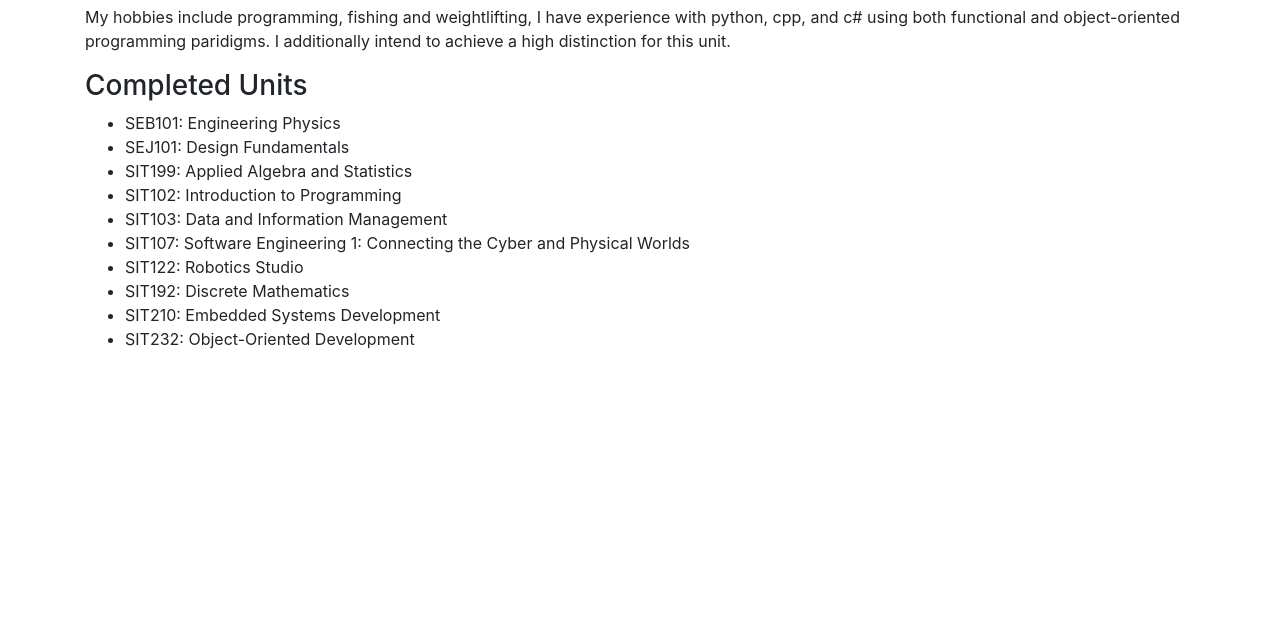
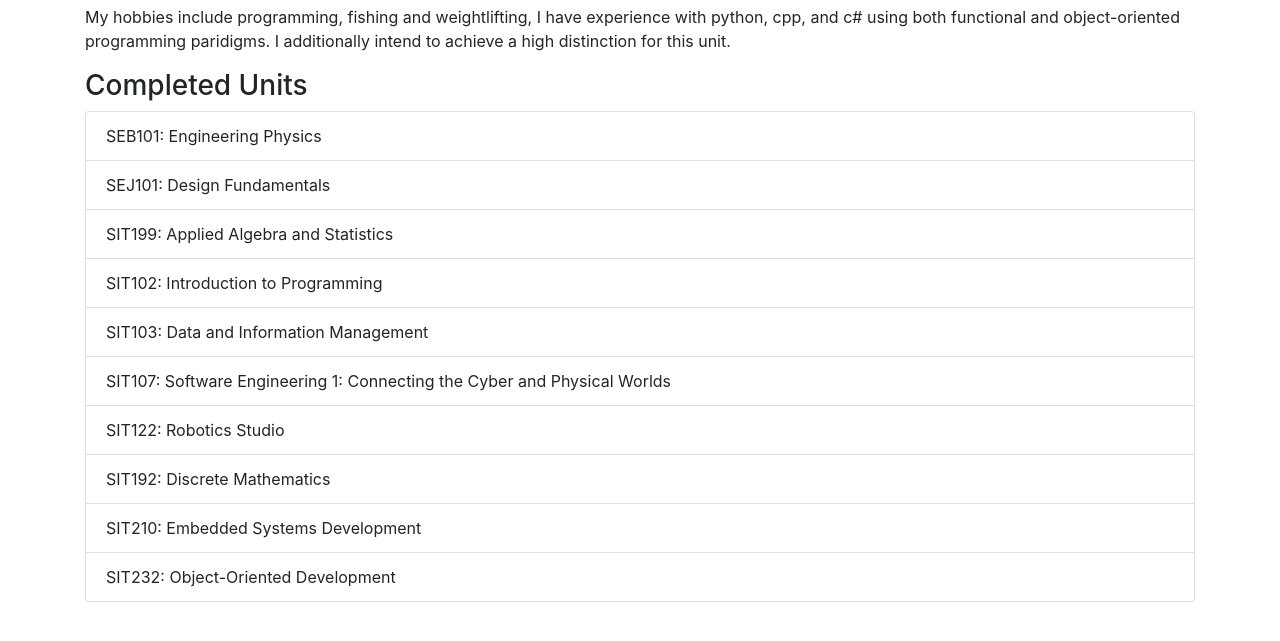
Before and after one commit to Delcari/TrackMe, a website: page web/public/about-me.html in a window 1280 px wide. Shown: the part 153-794 px from the top of the page. Drawn offline with nearby package versions, Linux system fonts and the light colour scheme.

Commit message:
FIX: Make compatible with bootstrap

```diff
--- a/web/public/about-me.html
+++ b/web/public/about-me.html
@@ -22,18 +22,19 @@
                 </p>
 
                 <h3>Completed Units</h3>
-                <ul>
-                    <li>SEB101: Engineering Physics</li>
-                    <li>SEJ101: Design Fundamentals</li>
-                    <li>SIT199: Applied Algebra and Statistics</li>
-                    <li>SIT102: Introduction to Programming</li>
-                    <li>SIT103: Data and Information Management</li>
-                    <li>SIT107: Software Engineering 1: Connecting the Cyber and Physical Worlds</li>
-                    <li>SIT122: Robotics Studio</li>
-                    <li>SIT192: Discrete Mathematics</li>
-                    <li>SIT210: Embedded Systems Development</li>
-                    <li>SIT232: Object-Oriented Development</li>
+                <ul class=list-group>
+                    <li class="list-group-item">SEB101: Engineering Physics</li>
+                    <li class="list-group-item">SEJ101: Design Fundamentals</li>
+                    <li class="list-group-item">SIT199: Applied Algebra and Statistics</li>
+                    <li class="list-group-item">SIT102: Introduction to Programming</li>
+                    <li class="list-group-item">SIT103: Data and Information Management</li>
+                    <li class="list-group-item">SIT107: Software Engineering 1: Connecting the Cyber and Physical Worlds</li>
+                    <li class="list-group-item">SIT122: Robotics Studio</li>
+                    <li class="list-group-item">SIT192: Discrete Mathematics</li>
+                    <li class="list-group-item">SIT210: Embedded Systems Development</li>
+                    <li class="list-group-item">SIT232: Object-Oriented Development</li>
                 </ul>
+                <div id="footer"></div>
             </div>
             <script src="https://code.jquery.com/jquery-3.5.1.min.js"></script>
             <script src="app.js"></script>
```
